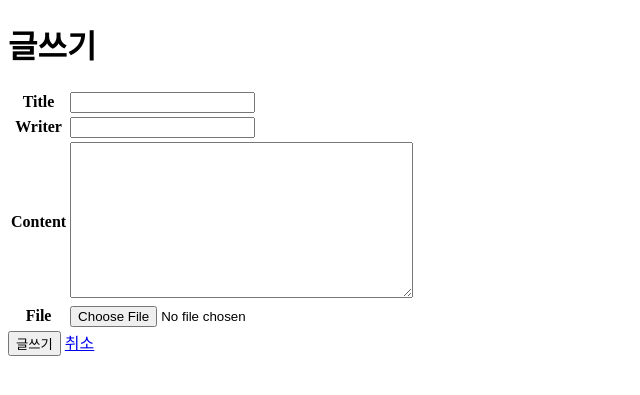
After one commit to vibsin1974/cbv-board, a Django app: page /board/create/ in a window 1280 px wide. The commit adds this page. Shown: the top 395 px of the page, without its empty margins (0-640 px from the left). Run offline with Django 5.2, Linux system fonts and the light colour scheme.

Commit message:
create 작성

```diff
--- /dev/null
+++ b/board/templates/board/board_form.html
@@ -0,0 +1,30 @@
+{% extends "board/base.html" %}
+{% block title %}글쓰기{% endblock title %}
+
+{% block content %}
+    <div class="max-w-2xl mx-auto p-6 bg-white border rounded-lg shadow-md">
+        <h1 class="text-3xl font-bold mb-6">글쓰기</h1>
+        <form method="post" enctype="multipart/form-data" class="w-full">
+            {% csrf_token %}
+            <table class="w-full table-auto border-collapse border border-gray-300 mb-4">
+                <tbody>
+                    {% for field in form %}
+                        <tr class="border-b">
+                            <th class="text-left p-2 border-r bg-gray-100">{{ field.label }}</th>
+                            <td class="p-2">{{ field }}</td>
+                        </tr>
+                        {% if field.errors %}
+                            <tr>
+                                <td colspan="2" class="text-red-500 text-sm p-2">{{ field.errors }}</td>
+                            </tr>
+                        {% endif %}
+                    {% endfor %}
+                </tbody>
+            </table>
+            <div class="text-right">
+                <button type="submit" class="bg-blue-500 text-white px-6 py-2 rounded-lg hover:bg-blue-600">글쓰기</button>
+                <a href="{% url 'board:list' %}" class="ml-2 bg-gray-500 text-white px-6 py-2 rounded-lg hover:bg-gray-600">취소</a>
+            </div>
+        </form>
+    </div>
+{% endblock content %}
--- a/board/templates/board/board_list.html
+++ b/board/templates/board/board_list.html
@@ -18,7 +18,7 @@
             <tbody>
                 {% for object in object_list %}
                     <tr class="hover:bg-gray-100">
-                        <td class="border border-gray-300 px-4 py-2">{{ object.title }}</td>
+                        <td class="border border-gray-300 px-4 py-2"><a href={%url "board:detail" object.id %}>{{ object.title }}</a></td>
                         <td class="border border-gray-300 px-4 py-2">{{ object.writer }}</td>
                         <td class="border border-gray-300 px-4 py-2">{{ object.created_at }}</td>
                         <td class="border border-gray-300 px-4 py-2">
@@ -37,5 +37,5 @@
         <p class="text-center text-gray-500">게시물이 존재하지 않습니다.</p>
     {% endif %}
 
-    <a href="" ><button>글쓰기</button></a>
+    <a href={%url "board:create" %} ><button>글쓰기</button></a>
 {% endblock content %}
--- a/board/urls.py
+++ b/board/urls.py
@@ -3,5 +3,7 @@ from . import views
 
 app_name ="board"
 urlpatterns = [
-        path("",views.List.as_view(), name="list")
+        path("",views.List.as_view(), name="list"),
+        path("detail/<int:pk>/", views.Detail.as_view(), name="detail"),
+        path("create/", views.Create.as_view(), name="create"),
 ]
--- a/board/views.py
+++ b/board/views.py
@@ -1,4 +1,4 @@
-from django.shortcuts import render
+from django.shortcuts import render, reverse, redirect
 from django.views.generic import CreateView, ListView, DetailView, DeleteView, UpdateView
 from .models import Board
 
@@ -9,3 +9,11 @@ from .models import Board
 
 class List(ListView):
     model = Board
+
+class Detail(DetailView):
+    model = Board
+
+class Create(CreateView):
+    model = Board
+    fields = ["title","writer","content","file"]
+    success_url = "/board/"
```
Also changed, not shown: board/templates/board/board_detail.html (added, +29 -0 lines).
